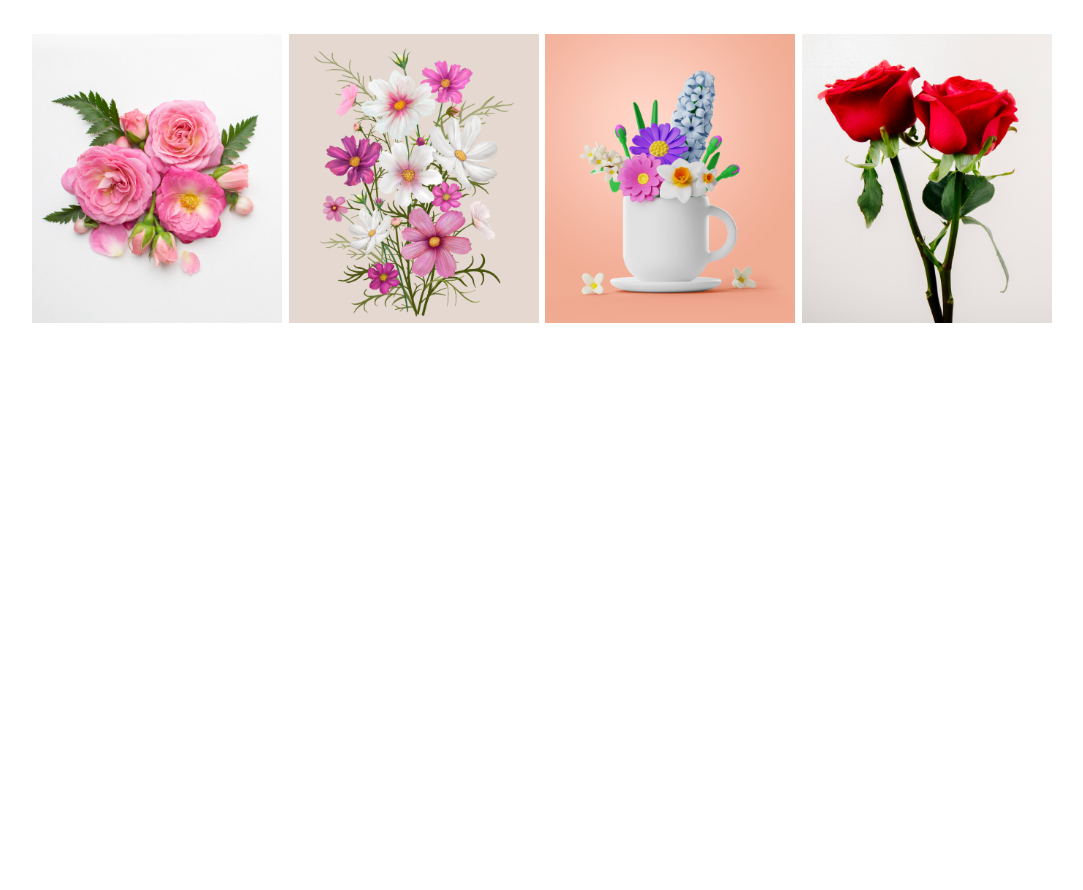
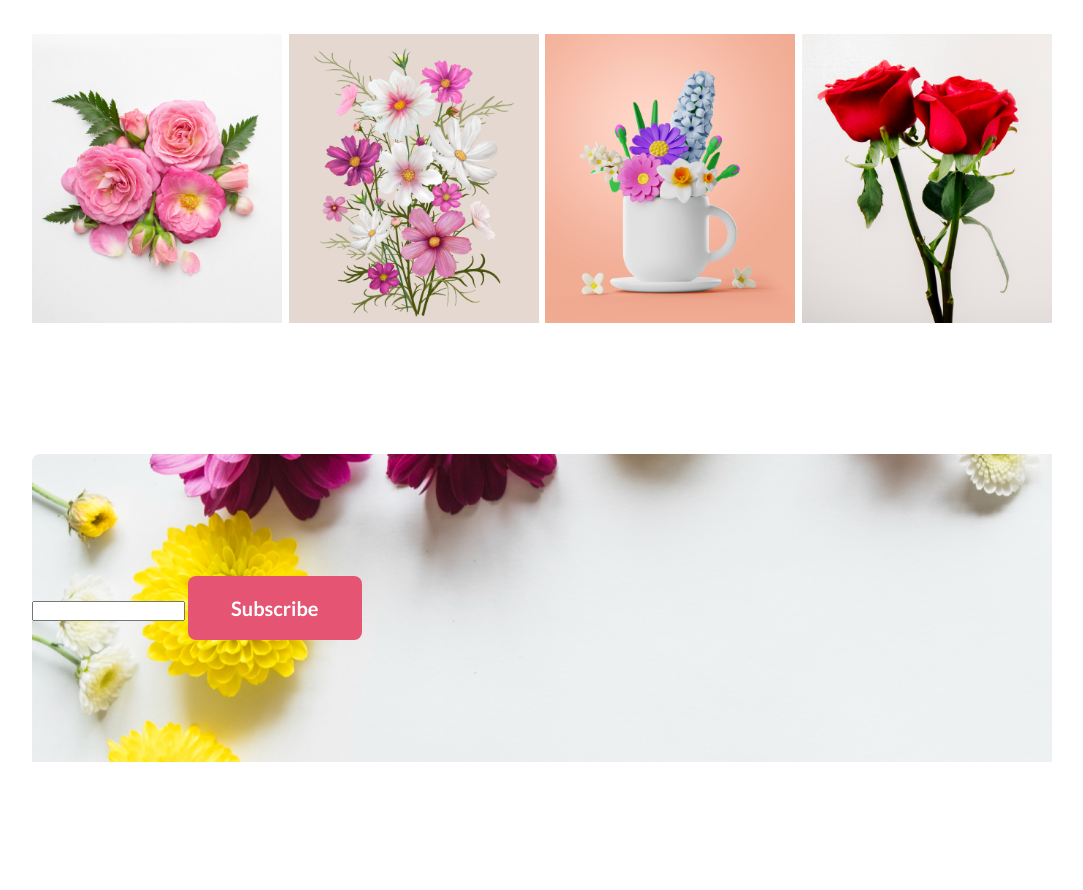
Before and after one commit to mehedihasan712277/flower, a plain HTML site: page index.html in a window 1280 px wide. Shown: the part 2484-3374 px from the top of the page, without its empty margins (98-1181 px from the left). Before the commit the page ends 2938 px from the top, so only its background shows below. Drawn offline with Linux system fonts and the light colour scheme.

Commit message:
rectangle 9 has been renamed rectangle9

```diff
--- a/index.html
+++ b/index.html
@@ -96,6 +96,12 @@
                 <div class="rectangle"><img src="images/Rectangle 6.png" alt="flower" class="iImg"></div>
             </div>
         </section>
+        <section class="subscribe">
+            <div class="subscribeContainer">
+                <input type="email">
+                <button class="btn">Subscribe</button>
+            </div>
+        </section>
     </main>
     <!-- footer part -->
     <footer>
--- a/style.css
+++ b/style.css
@@ -170,3 +170,13 @@ span {
 .iImg {
     width: 250px;
 }
+
+/* subscribe section */
+.subscribe {
+    padding: 0 130px 128px;
+}
+
+.subscribeContainer {
+    padding: 122px 0;
+    background-image: url('images/Rectangle9.png');
+}
```
Also changed, not shown: images/Rectangle9.png (renamed from images/Rectangle 9.png).
